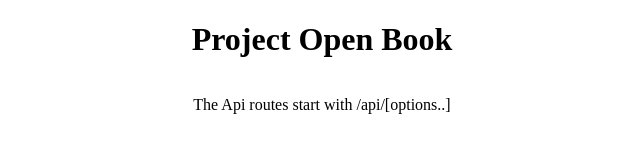
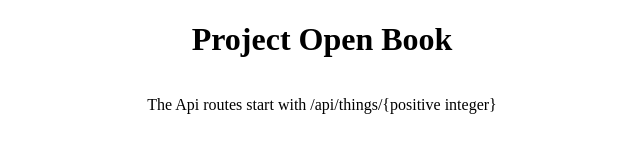
Before and after one commit to SimpleShun/Openbook, a website: page public/index.html in a window 1280 px wide. Shown: the whole page, without its empty margins (318-958 px from the left). Drawn offline with Linux system fonts and the light colour scheme.

Commit message:
readme update

```diff
--- a/public/index.html
+++ b/public/index.html
@@ -13,7 +13,7 @@
 		<h1>Project Open Book</h1>
 	</center>
 	<div class="contain">
-		<p>The Api routes start with /api/[options..]</p>
+			<p>The Api routes start with /api/things/{positive integer}</p>
 	</div>
 </body>
 
```
